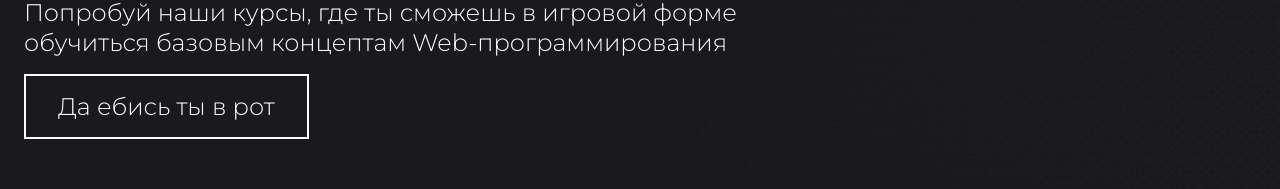
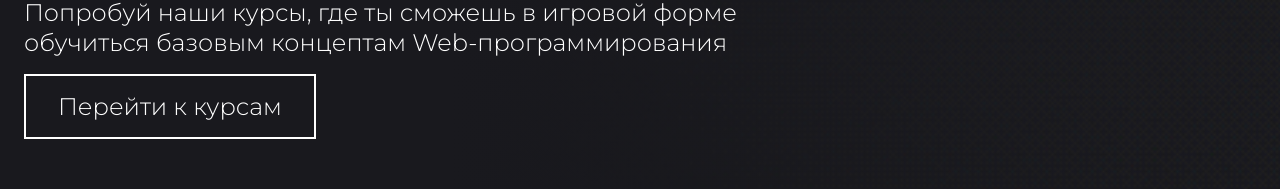
Before and after one commit to geroi657/webApp, a React (Vite) app: page / in a window 1280 px wide. Shown: the part 393-582 px from the top of the page. Built offline with nearby package versions, Linux system fonts and the light colour scheme.

Commit message:
rename files

```diff
--- a/src/App.jsx
+++ b/src/App.jsx
@@ -3,7 +3,7 @@ import { BrowserRouter as Router, Routes, Route} from 'react-router-dom';
 import Header from './components/header/header.jsx';
 import { Main } from './components/pages/main.jsx';
 import GridGame from './components/css-grid/components/grid-game/grid-game.jsx'
-import Game from './components/css-quiz/Game.jsx';
+import Game from './components/css-quiz/game.jsx';
 
 export default function App() {
   return (
--- a/src/components/css-quiz/Game.jsx
+++ b/src/components/css-quiz/Game.jsx
@@ -1,7 +1,7 @@
 import React, { useState, useEffect } from 'react';
-import Question from './Questions';
-import questions from './ListQuestions';
-import './Game.css';
+import Question from './questions';
+import questions from './list_questions';
+import './game.css';
 
 const Game = () => {
   const [currentQuestionIndex, setCurrentQuestionIndex] = useState(0);
--- a/src/components/left_B/left_B.jsx
+++ b/src/components/left_B/left_B.jsx
@@ -2,6 +2,7 @@ import "./left_B.css";
 import Heading from "../heading/heading";
 import Paragraph from "../paragraph/paragraph";
 import Button from "../button/button";
+import { Link } from "react-router-dom";
 
 export default function Left_B({level, backgroundURL, headingContent, paragraphContent, buttonContent}) {
     return (
@@ -9,9 +10,7 @@ export default function Left_B({level, backgroundURL, headingContent, paragraphC
             <div className="left_B__container">
                 <Heading level={ level } headingContent={ headingContent }></Heading>
                 <Paragraph paragraphContent={ paragraphContent }></Paragraph>
-                <a href="https://www.youtube.com/watch?v=LzkTbS2PXNM&pp=ygUYeW91IHNob3VsZCBraWxsIHlvdXIgbm93">
-                <Button text={ buttonContent }></Button>
-                </a>
+                <Link to="/css-grid-garden"><Button text={ buttonContent }></Button></Link>
             </div>
             <div className="overlap">
                 <img className="left_B__background" src={`${backgroundURL}`} alt="bleb" />
--- a/src/components/pages/main.jsx
+++ b/src/components/pages/main.jsx
@@ -12,7 +12,7 @@ export const Main = () => {
                         level={"1"}
                         headingContent={"Хочешь стать Web-разработчиком?"}
                         paragraphContent={"Попробуй наши курсы, где ты сможешь в игровой форме обучиться базовым концептам Web-программирования"}
-                        buttonContent={"Да ебись ты в рот"}
+                        buttonContent={"Перейти к курсам"}
                         backgroundURL={"/src/assets/giphy.gif"}></Left_B>
                 </Container>
                 <Container>
```
Also changed, not shown: src/components/css-quiz/list_questions.jsx (renamed from src/components/css-quiz/ListQuestions.jsx).
